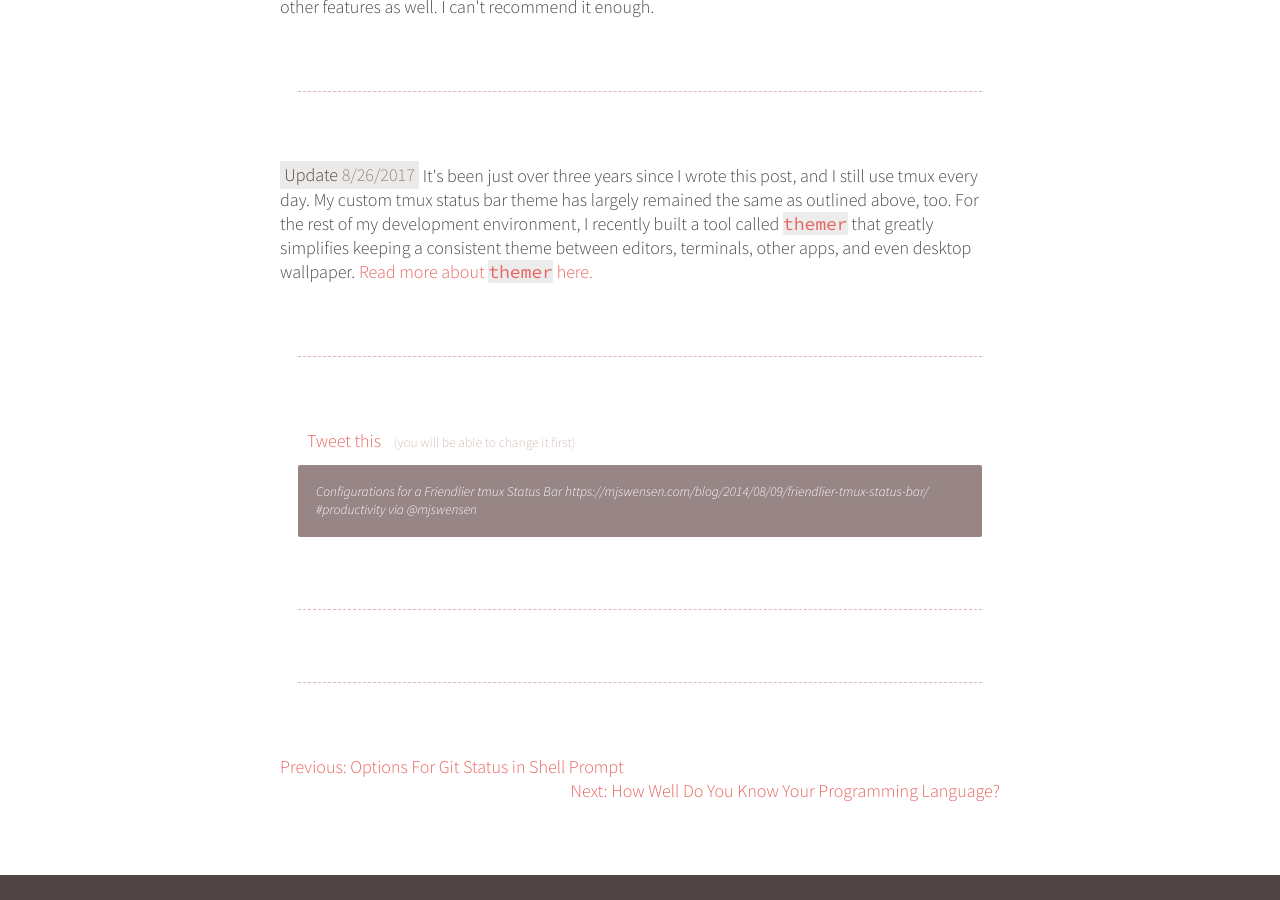
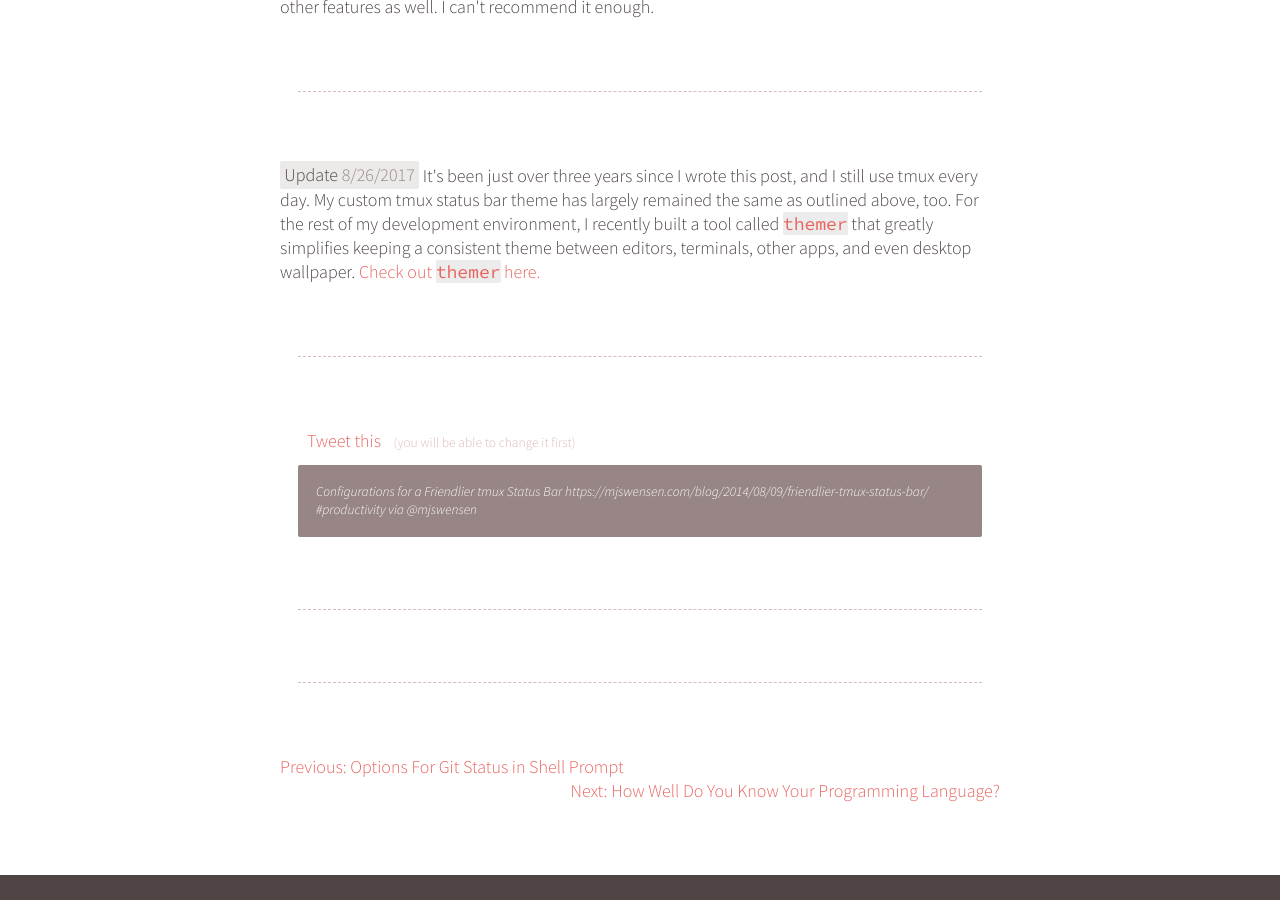
Before and after one commit to mjswensen/mjswensen.com, a Jekyll site: the page built from blog/_posts/2014-08-09-friendlier-tmux-status-bar.md, in a window 1280 px wide and 900 px high, scrolled down 1963 px. Built offline with Jekyll 4.4.1, drawn with Linux system fonts in a browser that asks for light colours; comment, search, counter and statistics services are not loaded.

Commit message:
Update links to themer.

```diff
--- a/blog/_posts/2014-08-09-friendlier-tmux-status-bar.md
+++ b/blog/_posts/2014-08-09-friendlier-tmux-status-bar.md
@@ -28,4 +28,4 @@
 
 ---
 
-<p><span class="update">Update <span class="update-date">8/26/2017</span></span> It's been just over three years since I wrote this post, and I still use tmux every day. My custom tmux status bar theme has largely remained the same as outlined above, too. For the rest of my development environment, I recently built a tool called <a href="https://github.com/mjswensen/themer"><code>themer</code></a> that greatly simplifies keeping a consistent theme between editors, terminals, other apps, and even desktop wallpaper. <a href="https://themer.mjswensen.com">Read more about <code>themer</code> here.</a></p>
+<p><span class="update">Update <span class="update-date">8/26/2017</span></span> It's been just over three years since I wrote this post, and I still use tmux every day. My custom tmux status bar theme has largely remained the same as outlined above, too. For the rest of my development environment, I recently built a tool called <a href="https://github.com/mjswensen/themer"><code>themer</code></a> that greatly simplifies keeping a consistent theme between editors, terminals, other apps, and even desktop wallpaper. <a href="https://themer.dev">Check out <code>themer</code> here.</a></p>
--- a/projects/themer/index.html
+++ b/projects/themer/index.html
@@ -6,7 +6,7 @@
 priority: 7
 openSource: true
 openSourceUrl: https://github.com/mjswensen/themer
-externalUrl: https://themer.mjswensen.com
+externalUrl: https://themer.dev
 sitemap:
   exclude: true
 ---
```
Also changed, not shown: blog/_posts/2019-03-19-from-electron-to-progressive-web-app.md (+2 -2 lines).
